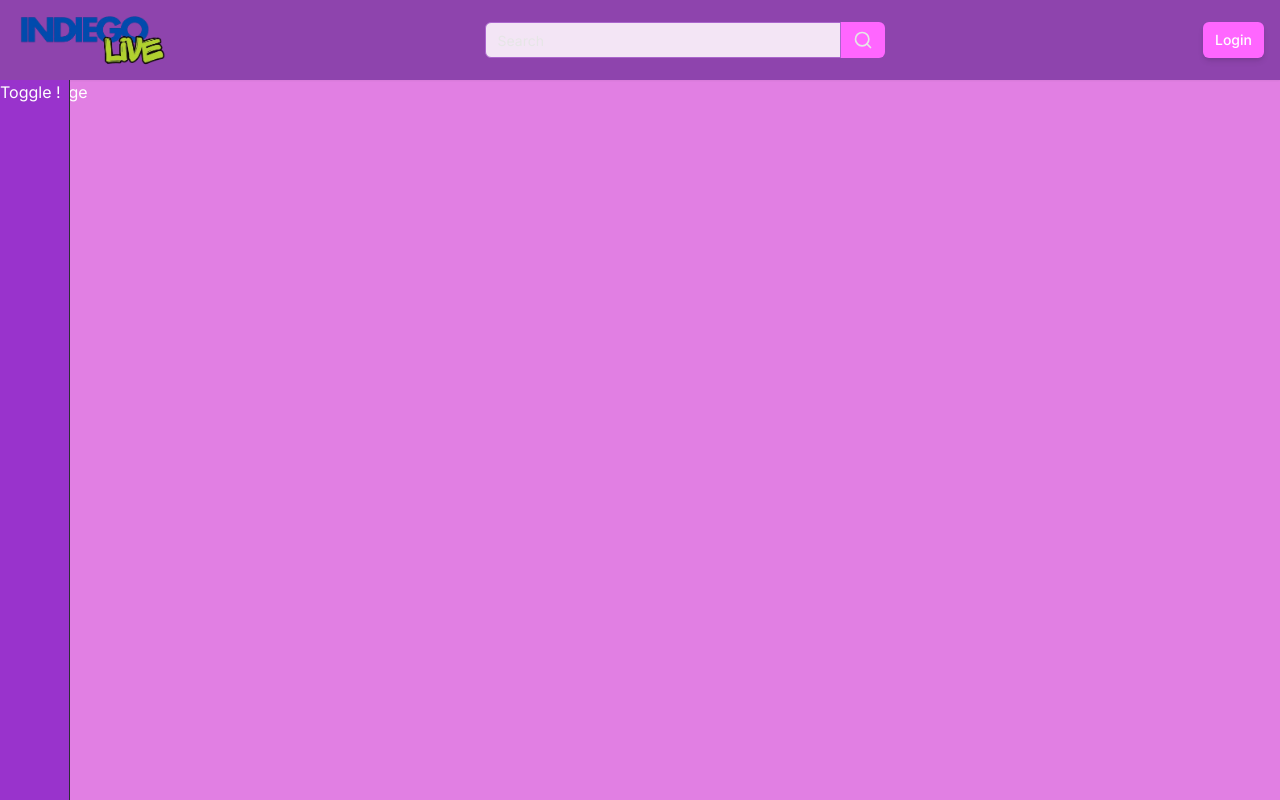
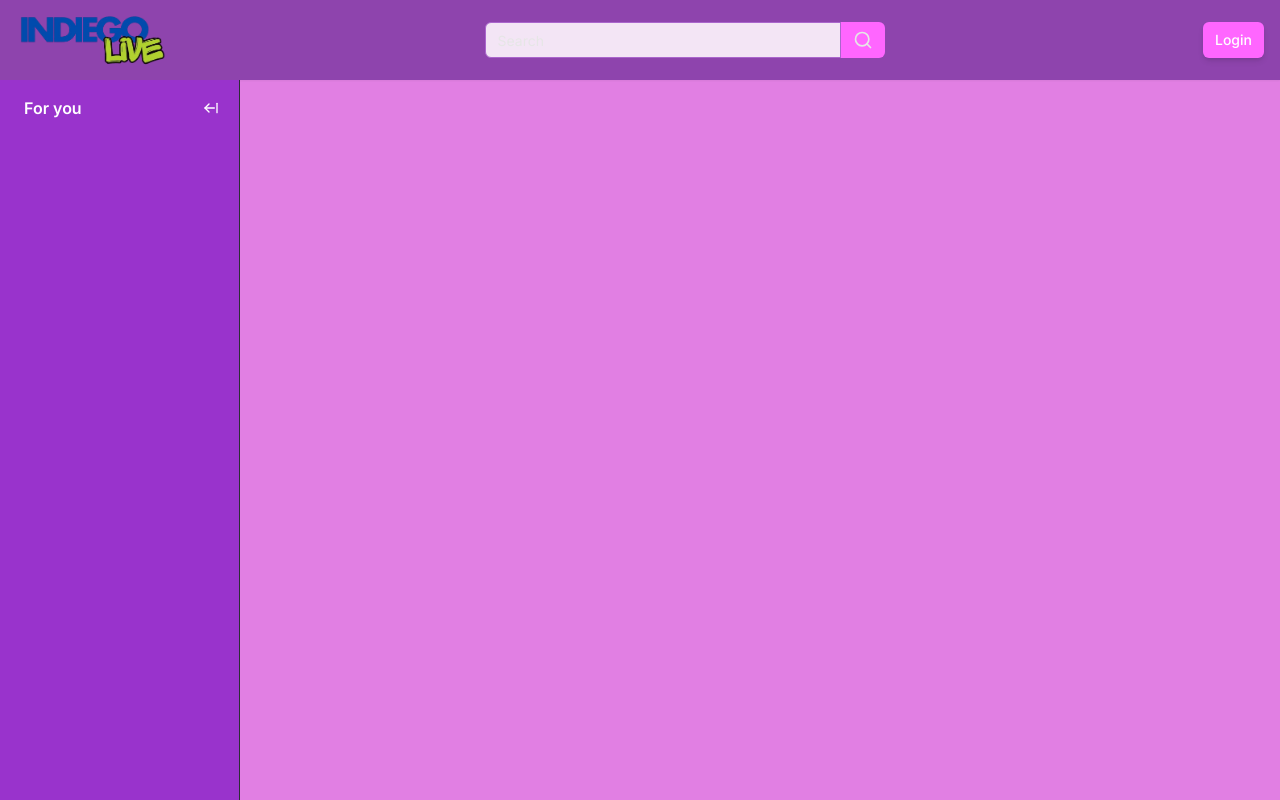
Before and after one commit to punarva10/IndieGo-Live, a Next.js app: page / in a window 1280 px wide. Built offline with nearby package versions, Linux system fonts and the light colour scheme; no server answers.

Commit message:
Basic toggle finished

```diff
--- a/src/app/(browse)/_components/navbar/search.tsx
+++ b/src/app/(browse)/_components/navbar/search.tsx
@@ -41,7 +41,7 @@
         value={value}
         onChange={(e) => setValue(e.target.value)}
         placeholder="Search"
-        className="bg-[#f3e5f5] rounded-r-none h-9 focus-visible:ring-0 focus-visible:ring-transparent focus-visible:ring-offset-0"
+        className="bg-[#f3e5f5] rounded-r-none h-9 focus-visible:ring-0 focus-visible:ring-transparent focus-visible:ring-offset-0 text-primary"
       />
       {value && (
         <X
--- a/src/app/(browse)/_components/sidebar/toggle.tsx
+++ b/src/app/(browse)/_components/sidebar/toggle.tsx
@@ -1,5 +1,35 @@
+"use client";
+
+import { Button } from "@/components/ui/button";
+import { useSidebar } from "@/store/use-sidebar";
+import { ArrowLeftFromLine, ArrowRightFromLine } from "lucide-react";
+
 export const Toggle = () => {
-    return (<div>
-        Toggle !
-    </div>)
-}
+  const { collapsed, onExpand, onCollapse } = useSidebar((state) => state);
+
+  const label = collapsed ? "Expand" : "Collapsed";
+
+  return (
+    <>
+      {collapsed && (
+        <div className="hidden lg:flex w-full items-center justify-center pt-4 mb-4">
+          <Button variant="ghost" className="h-auto p-2" onClick={onExpand}>
+            <ArrowRightFromLine className="h-4 w-4"/>
+          </Button>
+        </div>
+      )}
+      {!collapsed && (
+        <div className="p-3 pl-6 mb-2 flex items-center w-full">
+          <p className="font-semibold text-primary-foreground">For you</p>
+          <Button
+            className="h-auto p-2 ml-auto"
+            variant="ghost"
+            onClick={onCollapse}
+          >
+            <ArrowLeftFromLine className="h-4 w-4" />
+          </Button>
+        </div>
+      )}
+    </>
+  );
+};
--- a/src/store/use-sidebar.ts
+++ b/src/store/use-sidebar.ts
@@ -7,7 +7,7 @@
 };
 
 export const useSidebar = create<SidebarStore>((set) => ({
-  collapsed: true,
+  collapsed: false,
   onExpand: () => set(() => ({ collapsed: false })),
   onCollapse: () => set(() => ({ collapsed: true })),
 }));
```
